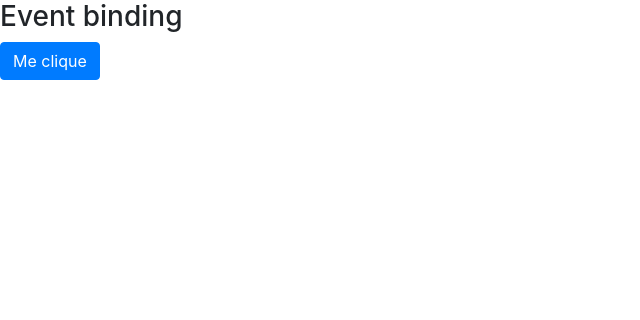
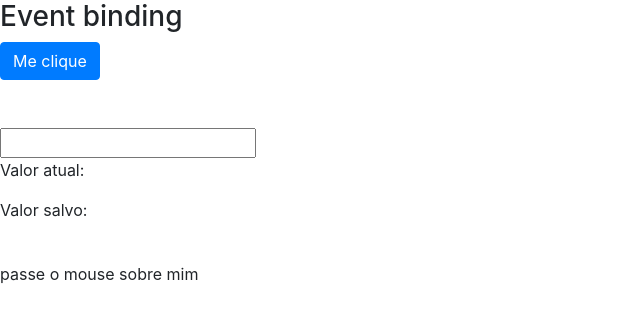
Before and after one commit to andreleecoder/Angular, an Angular app in the folder data-binding/: page / in a window 1280 px wide. Shown: the top 320 px of the page, without its empty margins (0-640 px from the left). Built offline with nearby package versions, Linux system fonts and the light colour scheme.

Commit message:
event binding

```diff
--- a/data-binding/src/app/data-binding/data-binding.component.css
+++ b/data-binding/src/app/data-binding/data-binding.component.css
@@ -0,0 +1,4 @@
+.highlight{
+    background-color: yellow;
+    font-weight: bold;
+}
--- a/data-binding/src/app/data-binding/data-binding.component.html
+++ b/data-binding/src/app/data-binding/data-binding.component.html
@@ -44,8 +44,24 @@
     <article>
         <h3>Event binding</h3>
         <div>
-        <button class="btn btn-primary">Me clique</button>
+        <button (click)="botaoClicado()"
+        class="btn btn-primary">Me clique</button>
         </div>
+        <br><br>
+        <input type="text"
+        (keyup)="onKeyUp($event)"
+        (keyup.enter)="salvarValor(campoInput.value)"
+        (blur)="salvarValor(campoInput.value)"
+        #campoInput>
+        <p>Valor atual: {{valorAtual}}</p>
+        <p>Valor salvo: {{valorSalvo}}</p>
+        <br>
+        <span (mouseover)="onMouseOverNOut()"
+              (mouseout)="onMouseOverNOut()"
+              [class.highlight]="isMouseOver">
+
+            passe o mouse sobre mim
+        </span>
     </article>
 
 </section>
--- a/data-binding/src/app/data-binding/data-binding.component.ts
+++ b/data-binding/src/app/data-binding/data-binding.component.ts
@@ -10,11 +10,30 @@
   cursoAngular = true
   urlImagem='http://lorempixel.com/400/200/nature/'
 
+  valorAtual:string='';
+  valorSalvo
+  isMouseOver:boolean=false
+
   getValor(){
     return 1
   }
   getCurtirCurso(){
     return true
+  }
+  botaoClicado(){
+    alert('Botão clicado')
+  }
+  onKeyUp(evento:KeyboardEvent){
+    this.valorAtual=(<HTMLInputElement>evento.target).value
+
+
+  }
+  salvarValor(valor){
+    this.valorSalvo=valor;
+
+  }
+  onMouseOverNOut(){
+    this.isMouseOver = !this.isMouseOver
   }
 
   constructor() { }
```
